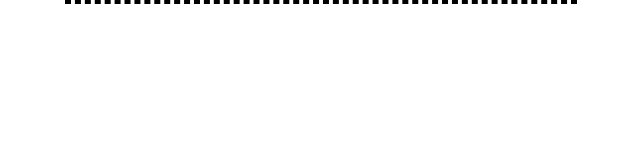
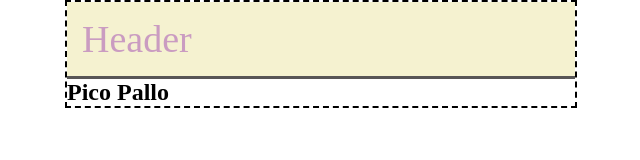
Before and after one commit to nildebenedetti/htmlcss-wireframe, a plain HTML site: page index.html in a window 1280 px wide. Shown: the whole page, without its empty margins (319-959 px from the left). Drawn offline with Linux system fonts and the light colour scheme.

Commit message:
inserito l'h1 nell'header, ho poi aggiunto un po' di stile pastelloso e un placeholder nella section per facilitare la formattazione

```diff
--- a/css/index.css
+++ b/css/index.css
@@ -13,3 +13,17 @@ body {
     margin: 0 auto;
     border: 2px dashed black;
 }
+
+/* Header */
+
+header {
+    background-color:rgb(245, 242, 208);
+    border-bottom: 3px solid rgb(88, 86, 86);
+}
+
+.great-heading {
+    padding: 15px;
+    font-size: 38px;
+    font-weight:500;
+    color:rgba(188, 129, 188, 0.765);
+}
--- a/index.html
+++ b/index.html
@@ -8,10 +8,10 @@
 </head>
 <body>
     <header>
-
+        <h1 class="great-heading">Header</h1>
     </header>
     <section>
-
+        <h2> Pico Pallo</h2>
     </section>
     <section>
 
```
